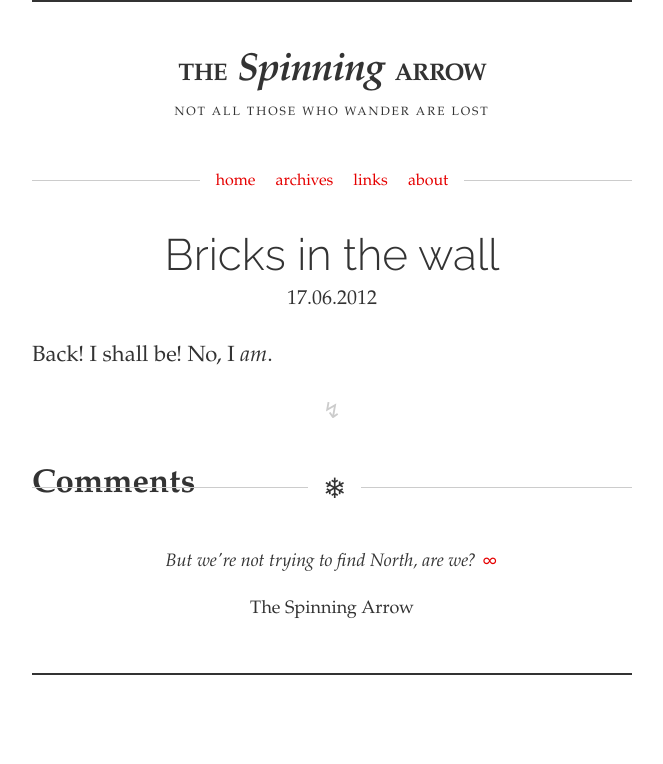
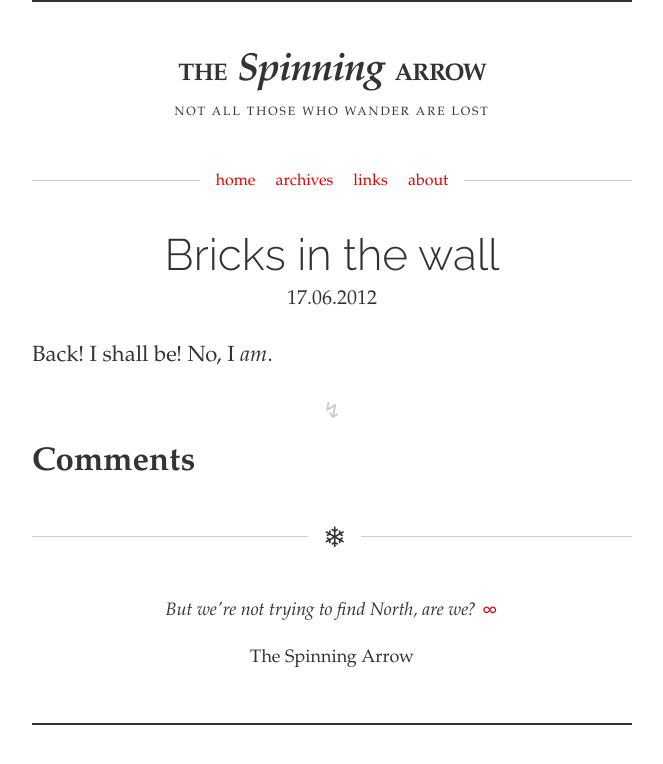
Before and after one commit to spinningarrow/blog.sahil.me, a Jekyll site: the page built from _posts/2012-06-18-bricks-in-wall.md, in a window 1280 px wide. Shown: the top 764 px of the page, without its empty margins (308-971 px from the left). Built offline with Jekyll 4.4.1, drawn with Linux system fonts in a browser that asks for light colours; some web fonts are replaced; comment, search, counter and statistics services are not loaded.

Commit message:
Update stylesheet
* Tweak comment styles

```diff
--- a/assets/css/arrow.css
+++ b/assets/css/arrow.css
@@ -272,13 +272,20 @@ article pre code {
   padding-left: 2em;
 }
 .comments {
+  margin-top: 1em;
   min-height: 100px;
 }
 .comments:before {
   color: #ccc;
   content: '↯';
   display: block;
+  margin-bottom: -1em;
   text-align: center;
+}
+.comments h2 {
+  background: #fff;
+  position: relative;
+  z-index: 1;
 }
 .comments h2 a:link,
 .comments h2 a:visited {
```
Also changed, not shown: assets/css/_stylus/arrow.styl (+13 -4 lines).
